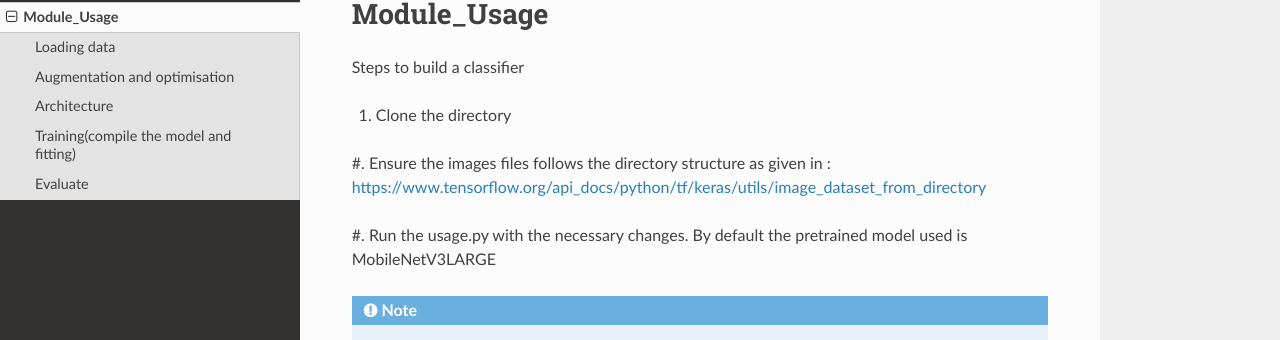
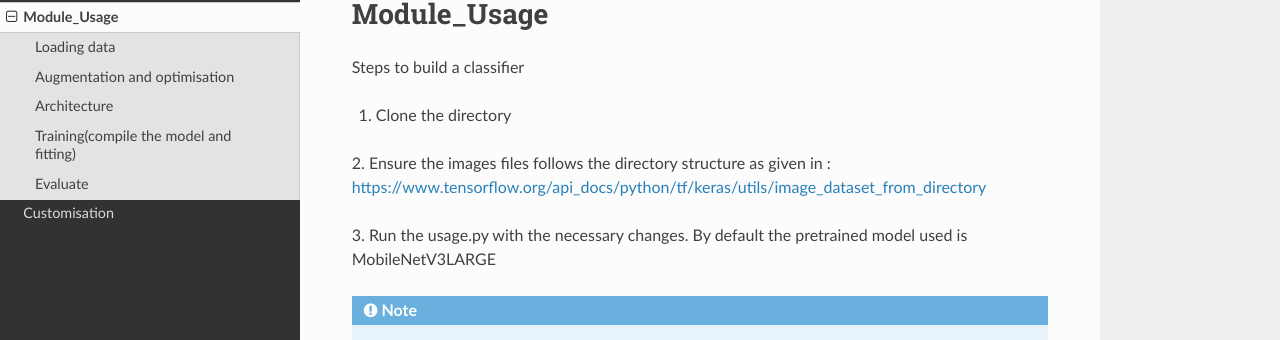
Before and after one commit to kailashsp/classifier_modules, a Sphinx documentation site: the page built from docs/module_usage.rst, in a window 1280 px wide and 900 px high. Shown: the part 104-444 px from the top of the window. Built offline with Sphinx 7.4.7 and the Read the Docs theme 2.0.0, drawn with Linux system fonts in a browser that asks for light colours.

Commit message:
adding docs

```diff
--- a/docs/index.rst
+++ b/docs/index.rst
@@ -26,7 +26,7 @@ Contents
 
    module_usage
 
-   Finer_control_with_usage.py
+   Customisation
 
 Indices and tables
 ==================
--- a/docs/module_usage.rst
+++ b/docs/module_usage.rst
@@ -3,12 +3,12 @@ Module_Usage
 
 Steps to build a classifier
 
-#. Clone the directory
+1. Clone the directory
 
-#. Ensure the images files follows the directory structure as given in :
+2. Ensure the images files follows the directory structure as given in :
 https://www.tensorflow.org/api_docs/python/tf/keras/utils/image_dataset_from_directory
 
-#. Run the usage.py with the necessary changes. By default the pretrained model used is
+3. Run the usage.py with the necessary changes. By default the pretrained model used is
 MobileNetV3LARGE
 
 .. note::
```
Also changed, not shown: docs/Customisation.rst (added, +15 -0 lines), docs/Finer_control_with_usage.py.rst (deleted).
